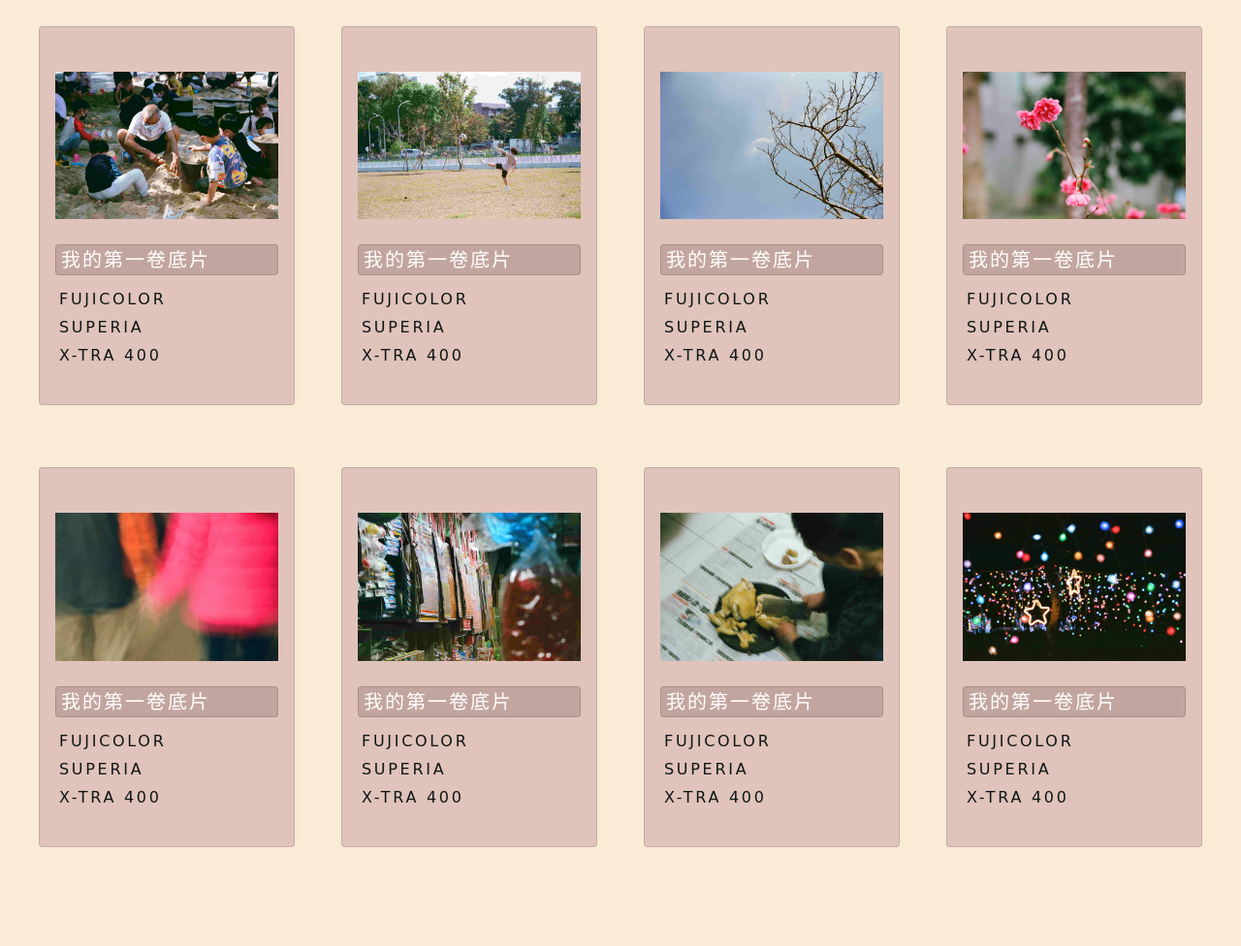
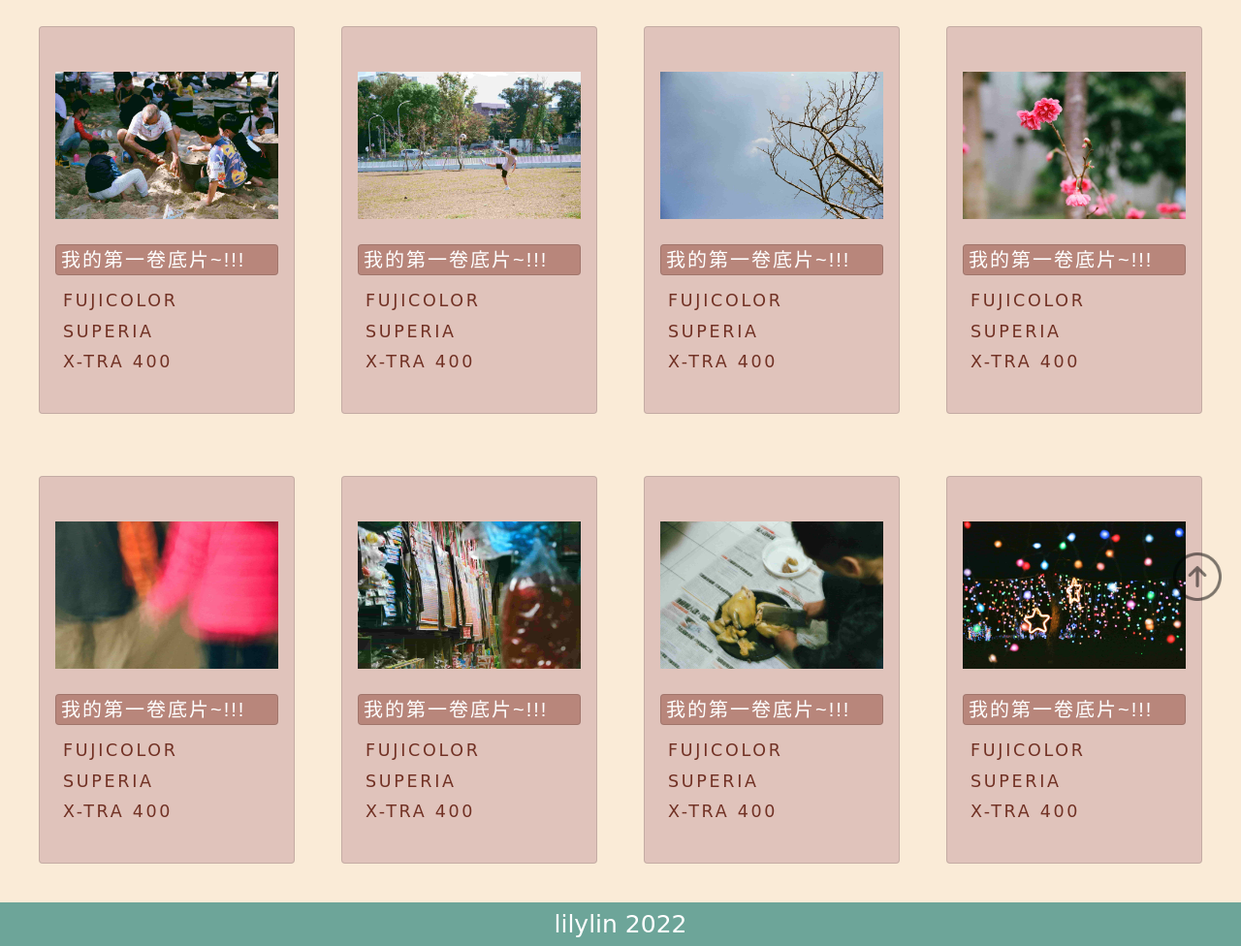
Before and after one commit to lilylin050/lilylin050.github.io, a plain HTML site: page new03 films 1.html in a window 1280 px wide. Shown: the part 160-1136 px from the top of the page at 97% size. Before the commit the page ends 1074 px from the top, so only its background shows below. Drawn offline with nearby package versions, Linux system fonts and the light colour scheme; a web font is replaced by a local one.

Commit message:
0614修改

```diff
--- a/new03 films 1.html
+++ b/new03 films 1.html
@@ -39,7 +39,7 @@
 
 	<body>
         <div class="container-fluid">
-        <a class="d-md-none d-block" href="#"><img class="top" src="images/top.png"></a>
+        <a href="#"><img class="top" src="images/top.png"></a>
         <nav class="d-flex navbar sticky-top navbar-expand-md p-0">
 
             <a class="navbar-brand home m-0" href="index.html">Home</a>
@@ -77,8 +77,8 @@
                     <img class="card-img-top" src="films/ya08.jpg">
                 </div>
                 <div class="card-body">
-                    <h5 class="card title">我的第一卷底片</h5>
-                    <p class="card-text px-1">FUJICOLOR<br>SUPERIA<br>X-TRA 400</p>
+                    <h5 class="card title">我的第一卷底片~!!!</h5>
+                    <p class="card-text px-2">FUJICOLOR<br>SUPERIA<br>X-TRA 400</p>
                 </div>
             </div>
             </div>
@@ -89,8 +89,8 @@
                     <img class="card-img-top" src="films/ya09.jpg">
                 </div>
                 <div class="card-body">
-                    <h5 class="card title">我的第一卷底片</h5>
-                    <p class="card-text px-1">FUJICOLOR<br>SUPERIA<br>X-TRA 400</p>
+                    <h5 class="card title">我的第一卷底片~!!!</h5>
+                    <p class="card-text px-2">FUJICOLOR<br>SUPERIA<br>X-TRA 400</p>
                 </div>
             </div>
             </div>
@@ -101,8 +101,8 @@
                     <img class="card-img-top" src="films/ya10.jpg">
                 </div>
                 <div class="card-body">
-                    <h5 class="card title">我的第一卷底片</h5>
-                    <p class="card-text px-1">FUJICOLOR<br>SUPERIA<br>X-TRA 400</p>
+                    <h5 class="card title">我的第一卷底片~!!!</h5>
+                    <p class="card-text px-2">FUJICOLOR<br>SUPERIA<br>X-TRA 400</p>
                 </div>
             </div>
             </div>
@@ -113,8 +113,8 @@
                     <img class="card-img-top" src="films/ya20.jpg">
                 </div>
                 <div class="card-body">
-                    <h5 class="card title">我的第一卷底片</h5>
-                    <p class="card-text px-1">FUJICOLOR<br>SUPERIA<br>X-TRA 400</p>
+                    <h5 class="card title">我的第一卷底片~!!!</h5>
+                    <p class="card-text px-2">FUJICOLOR<br>SUPERIA<br>X-TRA 400</p>
                 </div>
             </div>
             </div>
@@ -130,8 +130,8 @@
                     <img class="card-img-top" src="films/ya26.jpg">
                 </div>
                 <div class="card-body">
-                    <h5 class="card title">我的第一卷底片</h5>
-                    <p class="card-text px-1">FUJICOLOR<br>SUPERIA<br>X-TRA 400</p>
+                    <h5 class="card title">我的第一卷底片~!!!</h5>
+                    <p class="card-text px-2">FUJICOLOR<br>SUPERIA<br>X-TRA 400</p>
                 </div>
             </div>
             </div>
@@ -142,8 +142,8 @@
                     <img class="card-img-top" src="films/ya29.jpg">
                 </div>
                 <div class="card-body">
-                    <h5 class="card title">我的第一卷底片</h5>
-                    <p class="card-text px-1">FUJICOLOR<br>SUPERIA<br>X-TRA 400</p>
+                    <h5 class="card title">我的第一卷底片~!!!</h5>
+                    <p class="card-text px-2">FUJICOLOR<br>SUPERIA<br>X-TRA 400</p>
                 </div>
             </div>
             </div>
@@ -154,8 +154,8 @@
                     <img class="card-img-top" src="films/ya36.jpg">
                 </div>
                 <div class="card-body">
-                    <h5 class="card title">我的第一卷底片</h5>
-                    <p class="card-text px-1">FUJICOLOR<br>SUPERIA<br>X-TRA 400</p>
+                    <h5 class="card title">我的第一卷底片~!!!</h5>
+                    <p class="card-text px-2">FUJICOLOR<br>SUPERIA<br>X-TRA 400</p>
                 </div>
             </div>
             </div>
@@ -166,14 +166,20 @@
                     <img class="card-img-top" src="films/ya27.jpg">
                 </div>
                 <div class="card-body">
-                    <h5 class="card title">我的第一卷底片</h5>
-                    <p class="card-text px-1">FUJICOLOR<br>SUPERIA<br>X-TRA 400</p>
+                    <h5 class="card title">我的第一卷底片~!!!</h5>
+                    <p class="card-text px-2">FUJICOLOR<br>SUPERIA<br>X-TRA 400</p>
                 </div>
             </div>
             </div>
         </div>
         </div>
 
+            <footer>
+                <div class="d-flex justify-content-center align-items-center">
+                    <div class="flex-grow-1">lilylin 2022</div>
+                </div>
+            </footer>
+
             <!-- Option 1: Bootstrap Bundle with Popper -->
             <script src="https://cdn.jsdelivr.net/npm/bootstrap@5.1.3/dist/js/bootstrap.bundle.min.js" integrity="sha384-ka7Sk0Gln4gmtz2MlQnikT1wXgYsOg+OMhuP+IlRH9sENBO0LRn5q+8nbTov4+1p" crossorigin="anonymous"></script>
         </div>
--- a/style.css
+++ b/style.css
@@ -121,6 +121,7 @@ section p{
 	text-indent: 36px;
 	line-height: 200%;
     font-weight: 550;
+    font-family: 'Noto Sans TC';
 }
 
 h6, h6>a{
@@ -153,7 +154,7 @@ h6:hover{
 .card h5{
     font-family: 'Zen Kurenaido', sans-serif;
     letter-spacing: 2px;
-    background-color: rgb(195, 165, 159);
+    background-color: rgba(160, 98, 86, 0.63);
     padding: 3px 5px;
     color: rgb(255, 255, 255);
 }
@@ -163,7 +164,8 @@ h6:hover{
     letter-spacing: 2.7px;
     padding: 3px 5px 20px;
     line-height: 1.8em;
-    color: #0e1715;
+    font-size: 17.5px;
+    color: rgb(113, 49, 36);
 }
 
 .yt{
```
Also changed, not shown: index.html (+1 -1 lines), new02 about 1.html (+2 -2 lines), new04 works 2.html (+1 -1 lines), new05 contact 1.html (+3 -2 lines).
